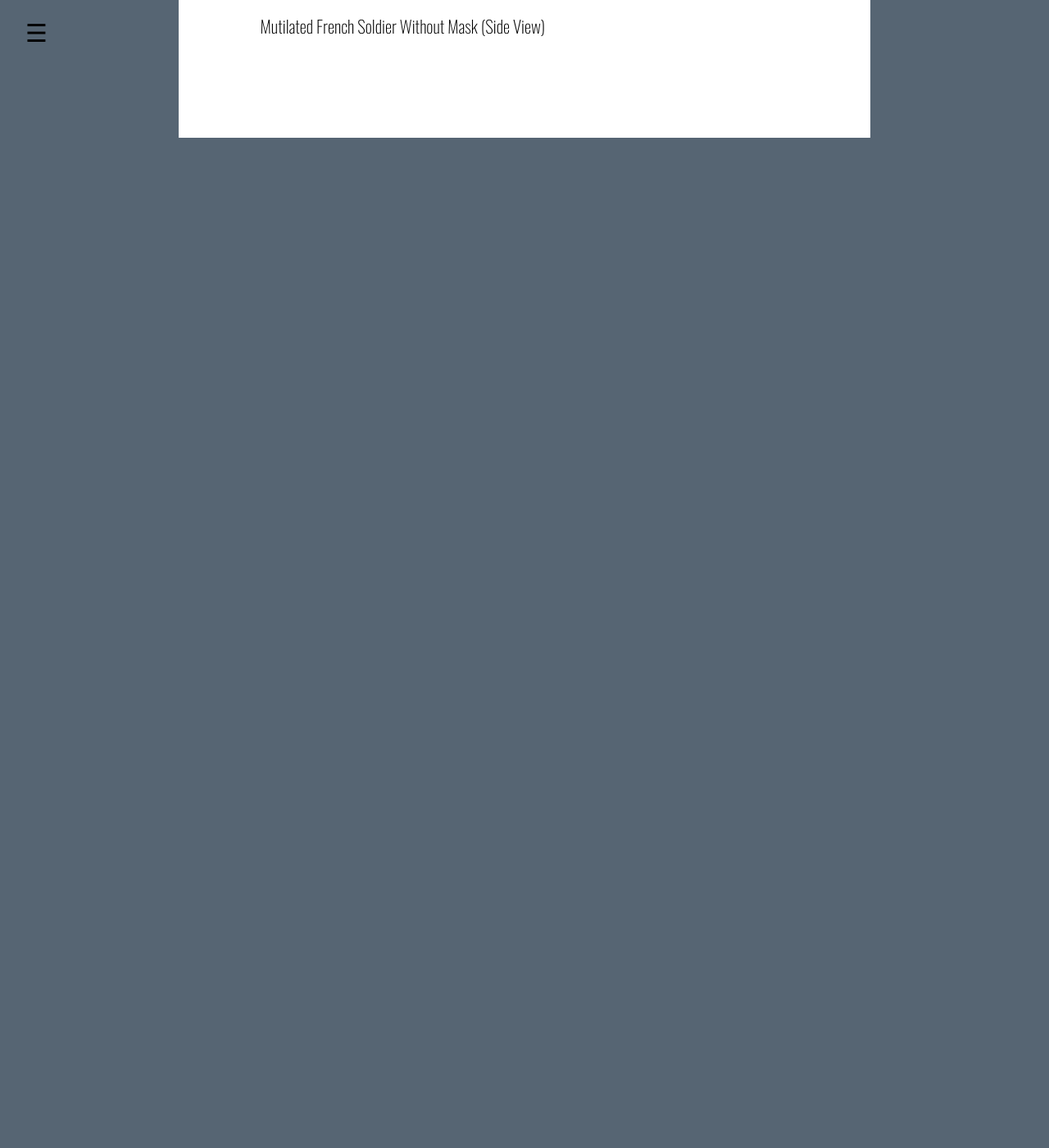
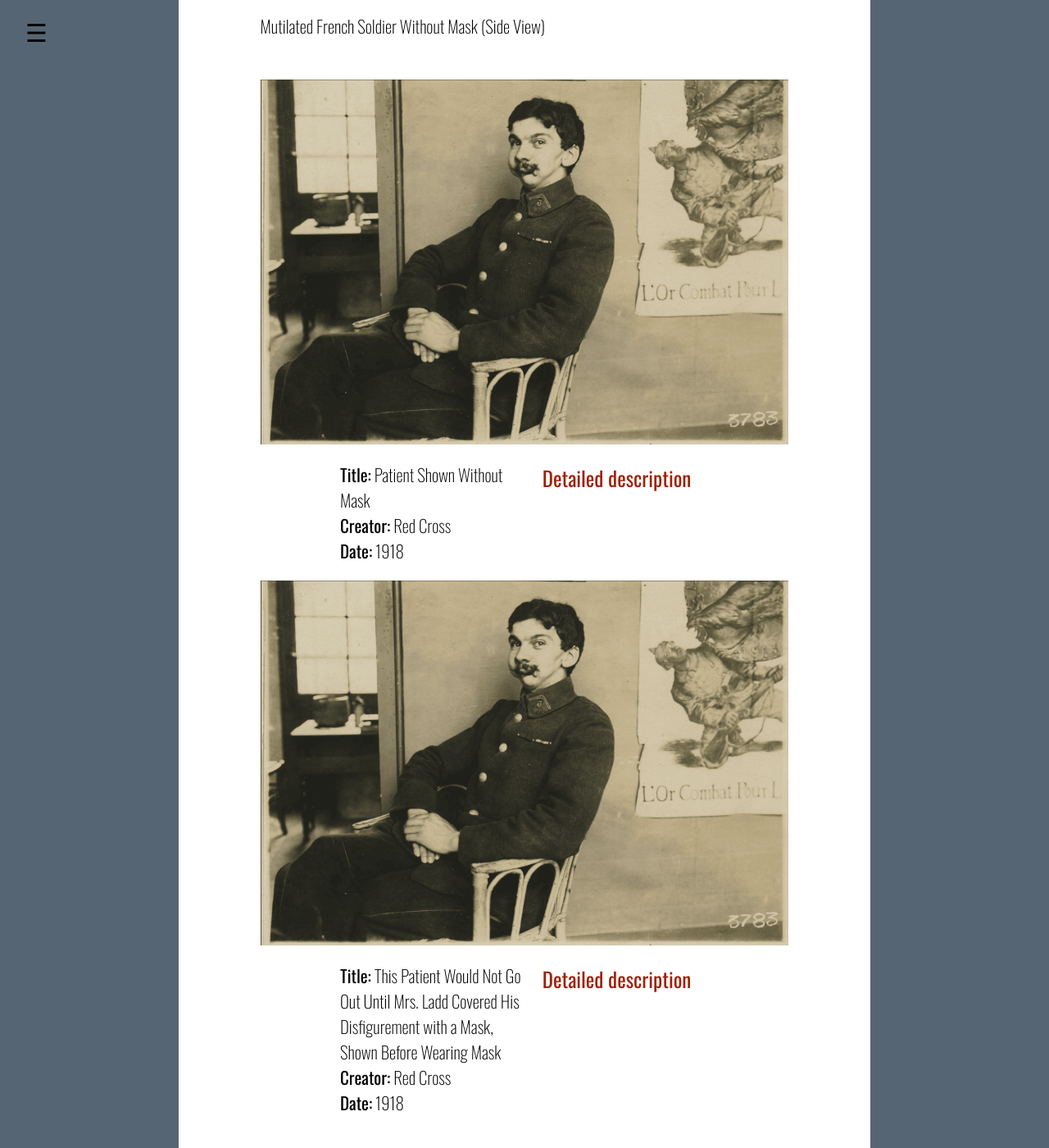
Before and after one commit to TonLeon/Mindoc_Original_Prototype, a Jekyll site: the page built from 007_photographs.md, in a window 1280 px wide and 1400 px high, scrolled down 1027 px. Shown: the whole window at 82% size. Built offline with Jekyll 4.4.1, drawn with Linux system fonts in a browser that asks for light colours; before the commit the page ends 1195 px from its top, so only the background shows below that.

Commit message:
Update 007_photographs.md

```diff
--- a/007_photographs.md
+++ b/007_photographs.md
@@ -27,3 +27,6 @@ Mutilated French Soldier with Mask
 Mutilated French Soldier Without Mask
 
 Mutilated French Soldier Without Mask (Side View)
+
+{% assign media = site.mindoc_media | sort: "order" | where_exp: "item", "item.page == 'photographs'" | where_exp: "item", "item.media_type == 'image'" %}
+{% include media.html pages=media %}
```
